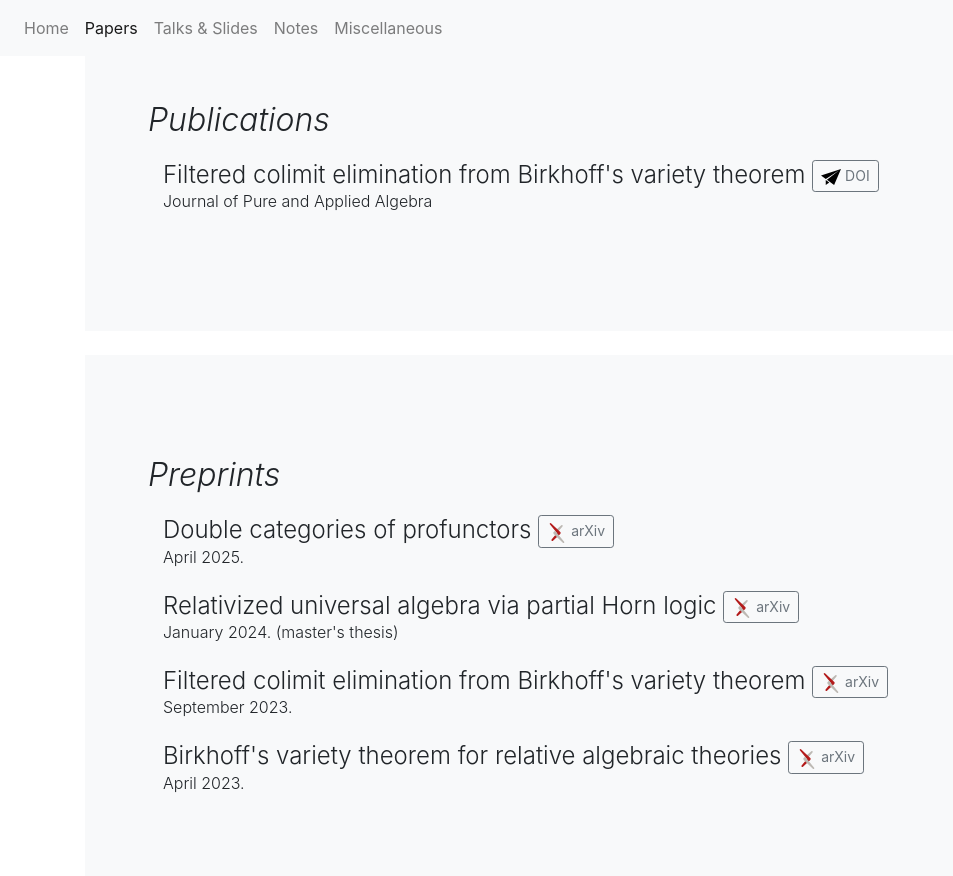
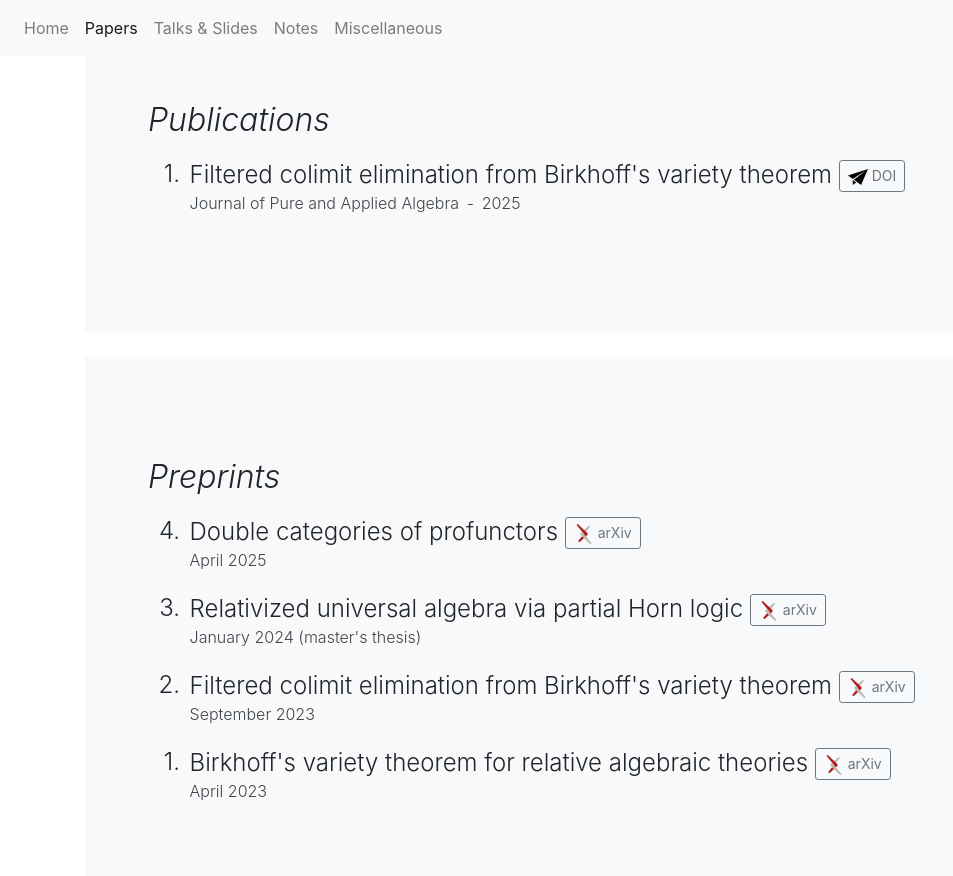
Before and after one commit to ykawase5048/yutokawase, a plain HTML site: page paper.html in a window 1280 px wide. Shown: the whole page, without its empty margins (0-953 px from the left). Drawn offline with nearby package versions, Linux system fonts and the light colour scheme; a web font is replaced by a local one.

Commit message:
Dynamically render paper.html from JSON database

```diff
--- /dev/null
+++ b/databases/papers.json
@@ -0,0 +1,36 @@
+{
+    "publications":[
+        {
+            "title": "Filtered colimit elimination from Birkhoff's variety theorem",
+            "journal": "Journal of Pure and Applied Algebra",
+            "doi": "10.1016/j.jpaa.2024.107794",
+            "year": "2025"
+        }
+    ],
+    "preprints":[
+        {
+            "title": "Double categories of profunctors",
+            "date": "April 2025",
+            "arxiv": "https://arxiv.org/abs/2504.11099",
+            "note": ""
+        },
+        {
+            "title": "Relativized universal algebra via partial Horn logic",
+            "date": "January 2024",
+            "arxiv": "https://arxiv.org/abs/2403.19661",
+            "note": "master's thesis"
+        },
+        {
+            "title": "Filtered colimit elimination from Birkhoff's variety theorem",
+            "date": "September 2023",
+            "arxiv": "https://arxiv.org/abs/2309.05304",
+            "note": ""
+        },
+        {
+            "title": "Birkhoff's variety theorem for relative algebraic theories",
+            "date": "April 2023",
+            "arxiv": "https://arxiv.org/abs/2304.04382",
+            "note": ""
+        }
+    ]
+}
--- a/paper.html
+++ b/paper.html
@@ -1,13 +1,38 @@
 <!DOCTYPE html>
+<html>
+    <head>
         <title>Papers</title>
 
         <link href ="https://fonts.googleapis.com/earlyaccess/mplus1p.css" rel ="stylesheet" type ="text/css">
+        <link rel ="stylesheet" href="https://maxcdn.bootstrapcdn.com/bootstrap/4.0.0/css/bootstrap.min.css">
 
-<link rel ="stylesheet" href=" https://maxcdn.bootstrapcdn.com/bootstrap/4.0.0/css/bootstrap.min.css">
+        <style>
+            .pub-item {
+                display: grid;
+                grid-template-columns: 2rem 1fr;
+                column-gap: 0.6rem;
+                margin-bottom: 1.0rem;
+            }
+            .pub-index {
+                text-align: right;
+                font-weight: bold;
+            }
+            .pub-title {
+                font-weight: 600;
+                margin-bottom: 0.1rem;
+            }
+            .pub-info {
+                grid-column: 2;
+                opacity: 0.85;
+            }
+        </style>
+
         <script src ="https://code.jquery.com/jquery-3.2.1.slim.min.js"></script>
         <script src ="https://cdnjs.cloudflare.com/ajax/libs/popper.js/1.12.9/umd/popper.min.js"></script>
         <script src ="https://maxcdn.bootstrapcdn.com/bootstrap/4.0.0/js/bootstrap.min.js"></script>
+    </head>
 
+    <body>
         <div class="container">
             <nav class="navbar fixed-top navbar-expand-lg navbar-light bg-light">
                 <button class="navbar-toggler" type="button" data-toggle="collapse" data-target="#navbarNav" aria-controls ="navbarNav" aria-expanded ="false" aria-label ="Toggle navigation">
@@ -44,21 +69,7 @@
                         </span>
                     </p>
 
-            <div class="col-md mb-4">
-                <h4 class="font-weight-light mb-0">
-                    Filtered colimit elimination from Birkhoff's variety theorem
-                    <a class="btn btn-outline-secondary btn-sm" href="https://doi.org/10.1016/j.jpaa.2024.107794" role="button" target="_blank">
-                        <div>
-                            <img src="./icons/paper_plane.svg" width="20" height="20">
-                            DOI
-                        </div>
-                    </a>
-                </h4>
-                <h6 class="font-weight-light">
-                    Journal of Pure and Applied Algebra
-                </h6>
-            </div>
-
+                    <div id="publications-container"></div>
                 </div>
             </div>
 
@@ -72,65 +83,10 @@
                         </span>
                     </p>
 
-            <div class="col-md mb-4">
-                <h4 class="font-weight-light mb-0">
-                    Double categories of profunctors
-                    <a class="btn btn-outline-secondary btn-sm" href="https://arxiv.org/abs/2504.11099" role="button" target="_blank">
-                        <div>
-                            <img src="./icons/arxiv-logomark-small.svg" width="20" height="20">
-                            arXiv
-                        </div>
-                    </a>
-                </h4>
-                <h6 class="font-weight-light">April 2025.</h6>
-            </div>
-
-            <div class="col-md mb-4">
-                <h4 class="font-weight-light mb-0">
-                    Relativized universal algebra via partial Horn logic
-                    <a class="btn btn-outline-secondary btn-sm" href="https://arxiv.org/abs/2403.19661" role="button" target="_blank">
-                        <div>
-                            <img src="./icons/arxiv-logomark-small.svg" width="20" height="20">
-                            arXiv
-                        </div>
-                    </a>
-                </h4>
-                <h6 class="font-weight-light">January 2024. (master's thesis)</h6>
-            </div>
-
-            <div class="col-md mb-4">
-                <h4 class="font-weight-light mb-0">
-                    Filtered colimit elimination from Birkhoff's variety theorem
-                    <a class="btn btn-outline-secondary btn-sm" href="https://arxiv.org/abs/2309.05304" role="button" target="_blank">
-                        <div>
-                            <img src="./icons/arxiv-logomark-small.svg" width="20" height="20">
-                            arXiv
-                        </div>
-                    </a>
-                </h4>
-                <h6 class="font-weight-light">
-                    September 2023.
-                </h6>
-            </div>
-
-            <div class="col-md mb-4">
-                <h4 class="font-weight-light mb-0">
-                    Birkhoff's variety theorem for relative algebraic theories
-                    <a class="btn btn-outline-secondary btn-sm" href="https://arxiv.org/abs/2304.04382" role="button" target="_blank">
-                        <div>
-                            <img src="./icons/arxiv-logomark-small.svg" width="20" height="20">
-                            arXiv
-                        </div>
-                    </a>
-                </h4>
-                <h6 class="font-weight-light">
-                    April 2023.
-                </h6>
+                    <div id="preprints-container"></div>
                 </div>
             </div>
         </div>
-
-
-
-</div>
+        <script src="./scripts/papers.js"></script>
+    </body>
 </html>
--- /dev/null
+++ b/scripts/papers.js
@@ -0,0 +1,98 @@
+fetch("../databases/papers.json")
+    .then(response => response.json())
+    .then(data => {
+        renderPublications(data.publications, "publications-container");
+        renderPreprints(data.preprints, "preprints-container");
+    });
+
+// Publications
+function renderPublications(list, containerId) {
+    const container = document.getElementById(containerId);
+
+    for (let i =  0; i < list.length; i++) {
+        const entry = list[i];
+        const number = list.length - i;
+
+        const div = document.createElement("div");
+        div.className = "pub-item";
+
+        div.innerHTML = `
+            <div class="pub-index">
+                <h4 class="font-weight-light mb-0">
+                    ${number}.
+                </h4>
+            </div>
+
+            <div>
+                <div class="pub-title">
+                    <h4 class="font-weight-light mb-0">
+                        ${entry.title}
+                        <a class="btn btn-outline-secondary btn-sm" href="https://doi.org/${entry.doi}" target="_blank">
+                            <div>
+                                <img src="./icons/paper_plane.svg" width="20" height="20">
+                                DOI
+                            </div>
+                        </a>
+                    </h4>
+                </div>
+
+                <div class="pub-info">
+                    <h6 class="font-weight-light">
+                        ${entry.journal}
+                        <span style="margin-left:0.2em;">
+                            -
+                        </span>
+                        <span style="margin-left:0.2em;">
+                            ${entry.year}
+                        </span>
+                    </h6>
+                </div>
+            </div>
+        `;
+        container.appendChild(div);
+    }
+}
+
+// Preprints
+function renderPreprints(list, containerId) {
+    const container = document.getElementById(containerId);
+
+    for (let i =  0; i < list.length; i++) {
+        const entry = list[i];
+        const number = list.length - i;
+        const dateWithNote = entry.note ? `${entry.date} (${entry.note})` : entry.date;
+
+        const div = document.createElement("div");
+        div.className = "pub-item";
+
+        div.innerHTML = `
+            <div class="pub-index">
+                <h4 class="font-weight-light mb-0">
+                    ${number}.
+                </h4>
+            </div>
+
+            <div>
+                <div class="pub-title">
+                    <h4 class="font-weight-light mb-0">
+                        ${entry.title}
+                        <a class="btn btn-outline-secondary btn-sm"
+                           href="${entry.arxiv}" target="_blank">
+                            <div>
+                                <img src="./icons/arxiv-logomark-small.svg" width="20" height="20">
+                                arXiv
+                            </div>
+                        </a>
+                    </h4>
+                </div>
+
+                <div class="pub-info">
+                    <h6 class="font-weight-light">
+                        ${dateWithNote}
+                    </h6>
+                </div>
+            </div>
+        `;
+        container.appendChild(div);
+    }
+}
```
Lines whose indentation alone changed are shown as unchanged.
